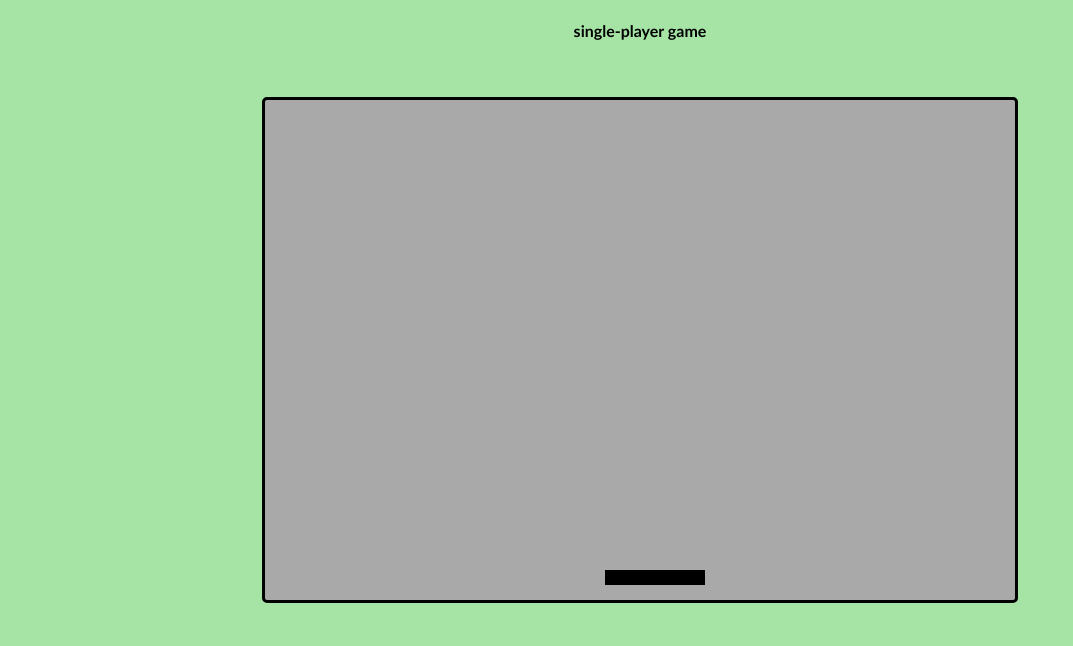
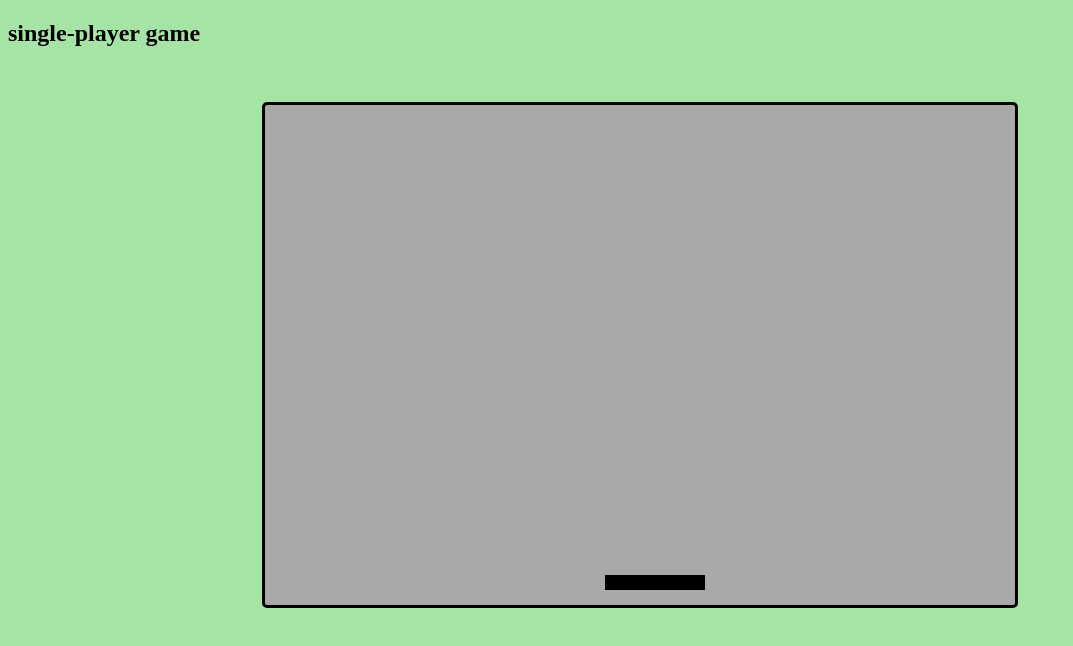
Before and after one commit to codenlighten/PongHits, a Vue app: page / in a window 1280 px wide. Shown: the top 646 px of the page, without its empty margins (0-1073 px from the left). Built offline with nearby package versions, Linux system fonts and the light colour scheme.

Commit message:
Update App.vue

```diff
--- a/src/App.vue
+++ b/src/App.vue
@@ -1,9 +1,9 @@
 <template>
   <div id="app">
     <div class="heading">
-      <h4 v-if="showDeath">{{ hasDied }}</h4>
-      <h4 id="score" v-else-if="score > 0"> score: {{ score }}</h4>
-      <h4 v-else>single-player game</h4>
+      <h2 class="death" v-if="showDeath">{{ hasDied }}</h2>
+      <h2 id="score" v-else-if="score > 0"> score: {{ score }}</h2>
+      <h2 v-else>single-player game</h2>
     </div>
 
 
```
